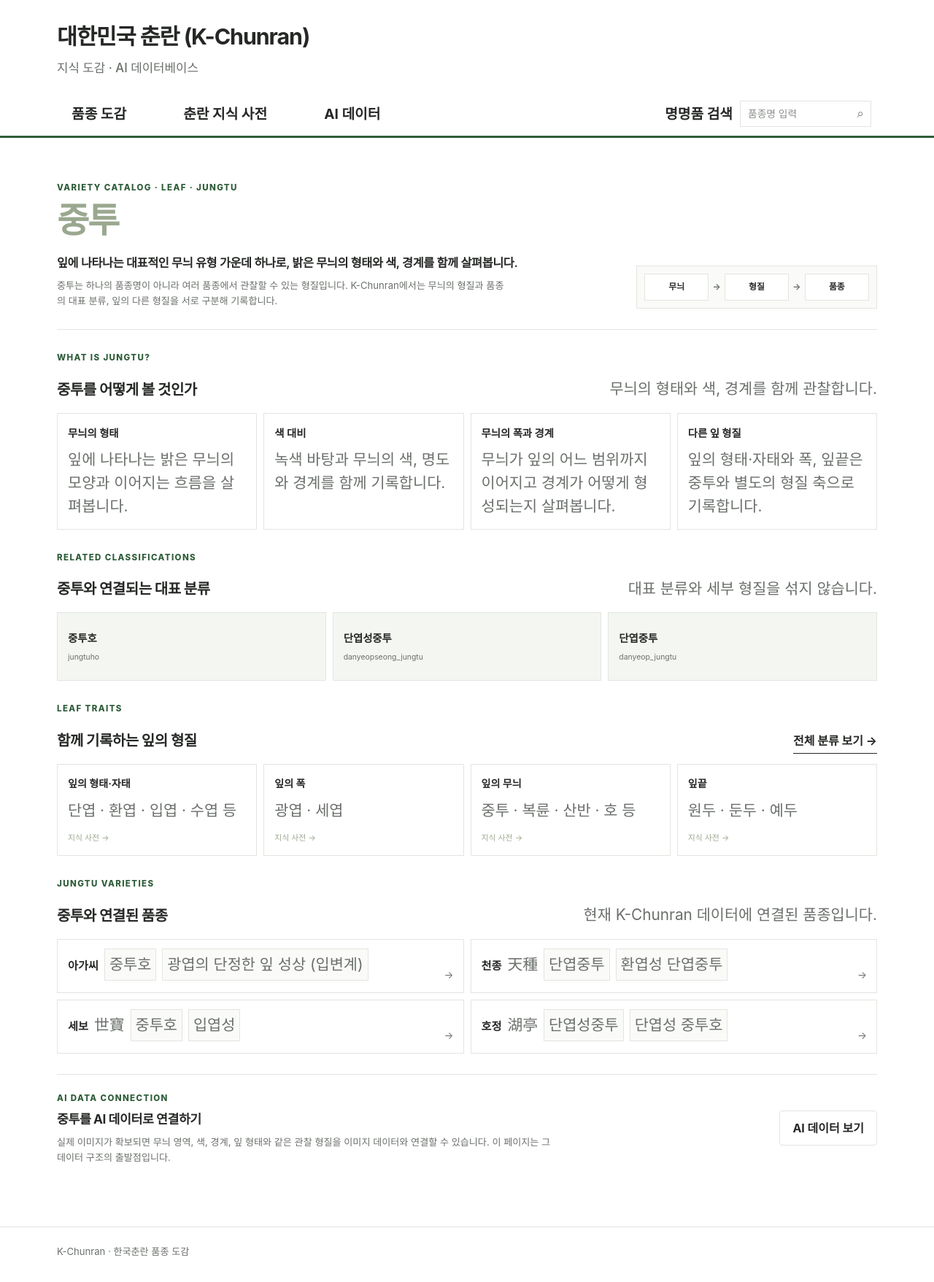
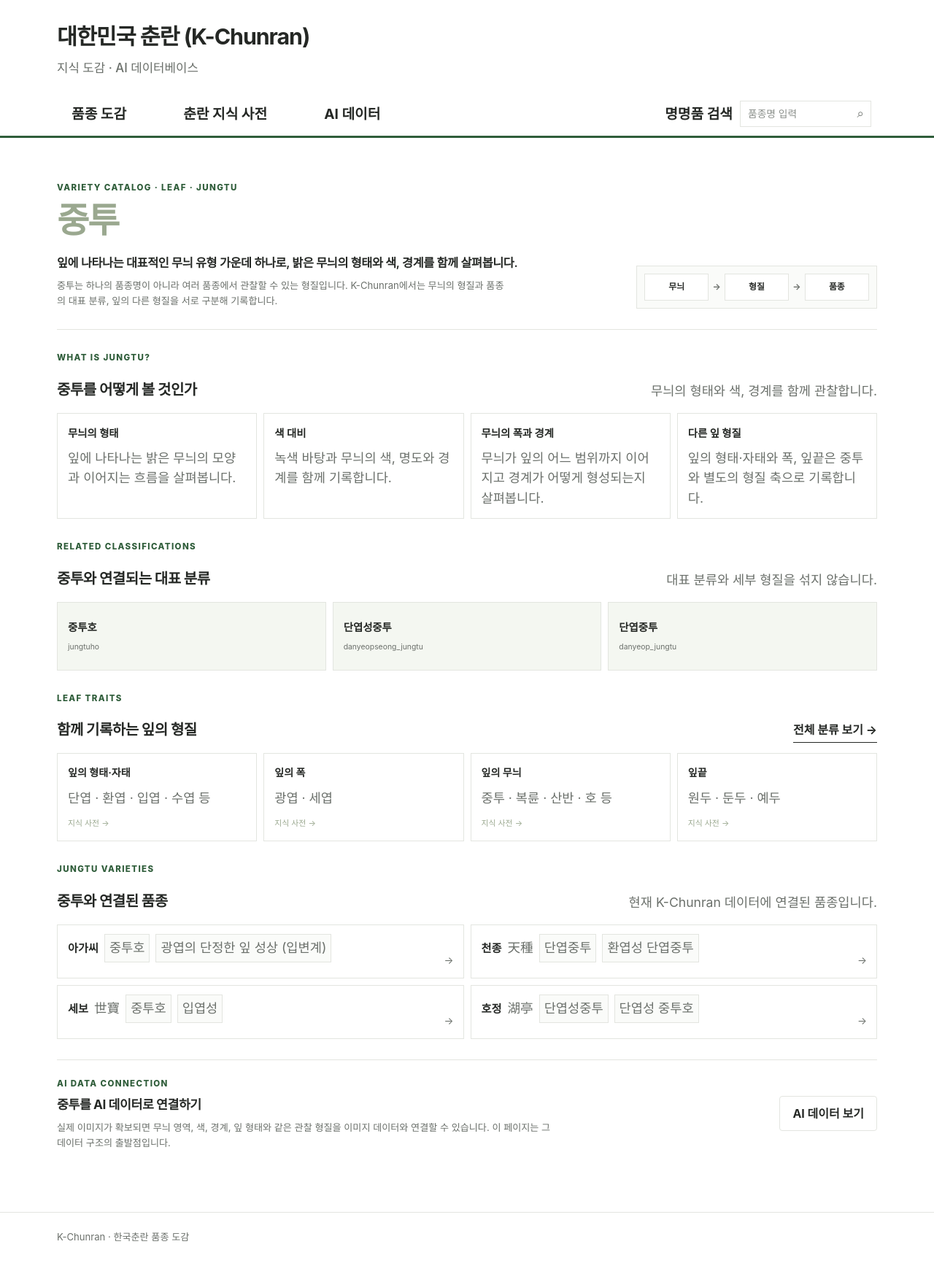
Before and after one commit to parasolra5-pixel/K-chunran, a Jekyll site: the page built from varieties/leaf/jungtu.md, in a window 1280 px wide. Shown: the whole page at 73% size. Built offline with Jekyll 4.4.1, drawn with Linux system fonts in a browser that asks for light colours.

Commit message:
style: adjust secondary text scale to 1.1x

```diff
--- a/assets/css/k-chunran.css
+++ b/assets/css/k-chunran.css
@@ -309,7 +309,7 @@ a { color: inherit; }
 
 .kc-home-card span {
   color: var(--kc-muted);
-  font-size: 1.144rem;
+  font-size: 0.968rem;
 }
 
 .kc-home-varieties {
@@ -1024,7 +1024,7 @@ a { color: inherit; }
   max-width: 680px;
   margin: 0;
   color: var(--kc-muted);
-  font-size: 1.196rem;
+  font-size: 1.012rem;
 }
 
 .kc-page-summary {
@@ -1054,7 +1054,7 @@ a { color: inherit; }
 .kc-page-summary > span:last-child {
   margin-top: 3px;
   color: var(--kc-muted);
-  font-size: 1.014rem;
+  font-size: 0.858rem;
 }
 
 .kc-page-section {
@@ -1594,7 +1594,7 @@ a { color: inherit; }
 .kc-variety-list-item span {
   margin-top: 3px;
   color: var(--kc-muted);
-  font-size: .884rem;
+  font-size: .748rem;
 }
 
 .kc-variety-list-item i {
@@ -2603,5 +2603,5 @@ a { color: inherit; }
 .kc-structure-parts span,
 .kc-structure-observe p,
 .kc-structure-axis span {
-  font-size: 1.3em;
-}
+  font-size: 1.1em;
+}
```
